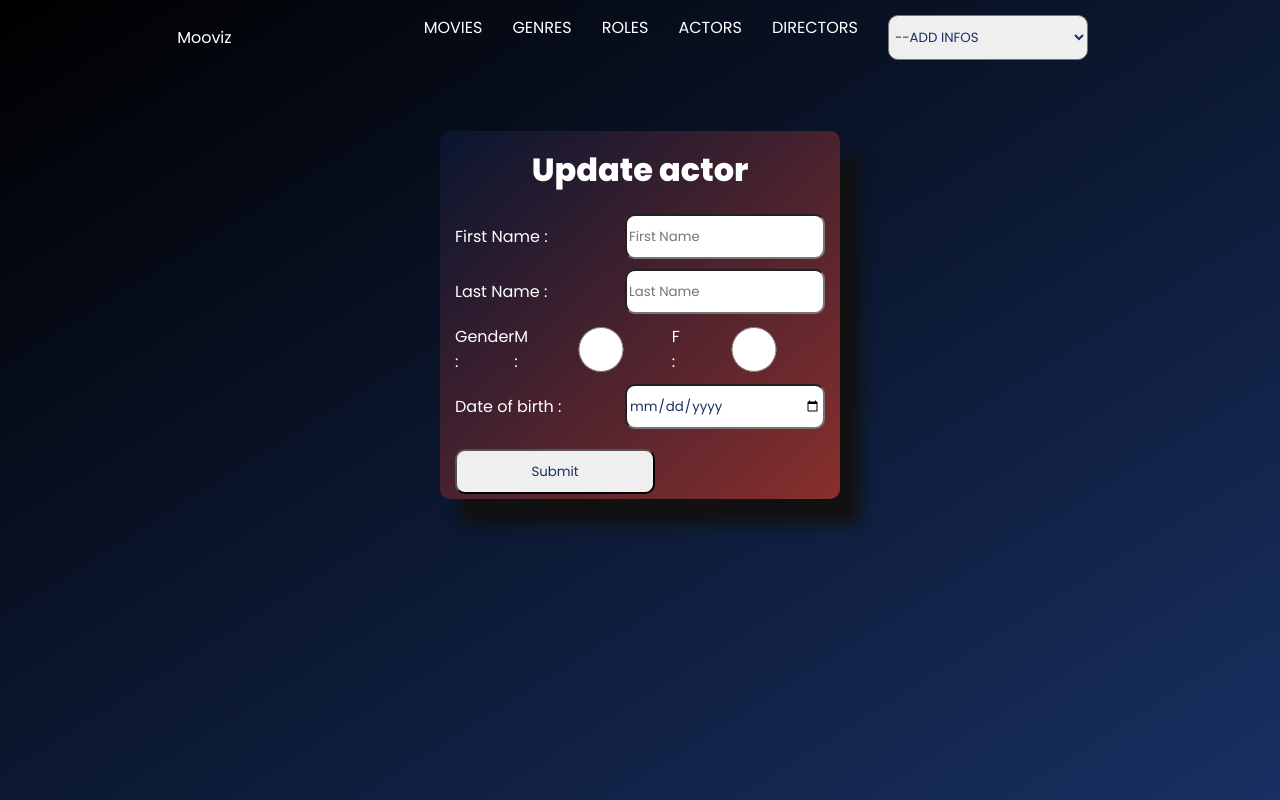
After one commit to davinahouquet/Cinema-PDO, a PHP site: template view/Actor/viewUpdateActor.php in a window 1280 px wide. The commit adds this page. Run offline with PHP 8.4, Linux system fonts and the light colour scheme; the template is opened without the code that fills it, so the values that code supplies are empty.

Commit message:
updateActor function OK

```diff
--- a/index.php
+++ b/index.php
@@ -58,7 +58,7 @@ if(isset($_GET["action"])){
         case "getAddActor" : $ctrlActor->getAddActor(); break;
         case "addActor" : $ctrlActor->addActor(); break;
         case "deleteActor" : $ctrlActor->deleteActor($id); break;
-        // case "updateActor" : $ctrlGenre->updateActor($id); break;
+        case "updateActor" : $ctrlActor->updateActor($id); break;
 
         //REALISATEUR
         case "listDirectors" : $ctrlDirector->listDirectors(); break;
--- a/view/Actor/viewDetailsActor.php
+++ b/view/Actor/viewDetailsActor.php
@@ -31,6 +31,8 @@ ob_start();
      <input type="submit" name="deleteActor" value="Delete this Actor">
 </form>
 
+<a href="index.php?action=updateActor&id=<?= $acteur["id_acteur"] ?>"><input type="submit" value="Update"></a>
+
 <?php
 $titre = "Actor details";
 $contenu = ob_get_clean();
--- /dev/null
+++ b/view/Actor/viewUpdateActor.php
@@ -0,0 +1,42 @@
+<?php
+
+ob_start();
+$actor = $requeteActor->fetch();
+?>
+<div class="container-form">
+
+<form enctype='multipart/form-data' action="index.php?action=updateActor&id=<?= $actor["id_acteur"]?>" method="post" class="updateFilm">
+
+    <h1>Update actor</h1>
+
+    <div class="form-input">
+        <label for="prenom">First Name :</label>
+        <input type="text" placeholder="First Name" name="prenom" value="<?= $actor["prenom"]?>">
+    </div>
+    <div class="form-input">
+        <label for="nom">Last Name :</label>
+        <input type="text" placeholder="Last Name" name="nom" value="<?= $actor["nom"]?>">
+    </div>
+
+    <div class="form-input">
+
+        <label for="sexe">Gender :</label>
+            M :</label><input type="radio" name="sexe" value="Homme" value="<?= $actor["sexe"]?>">
+            F :</label><input type="radio" name="sexe" value="Femme" value="<?= $actor["sexe"]?>">
+    </div>
+
+    <div class="form-input">
+        <label for="dateNaissance">Date of birth :</label>
+        <input type="date" name="dateNaissance" id="dateNaissance" required value="<?= $actor["dateNaissance"]?>">
+    </div>
+    <div class="form-input">
+        <input type="submit" class="submit" name="updateActor">
+
+    </div>
+</form>
+</div>
+<?php
+$titre = "Update actor";
+$contenu = ob_get_clean();
+require "view/template.php";
+//Le require de fin permet d'injecter le contenu dans le template "squelette" > template.php
```
Also changed, not shown: controller/ActorController.php (+37 -0 lines), controller/CinemaController.php (+29 -7 lines), public/img/affiches/Eyes_Wide_Shut_(1999).png (added), public/img/affiches/hell.png (added).
